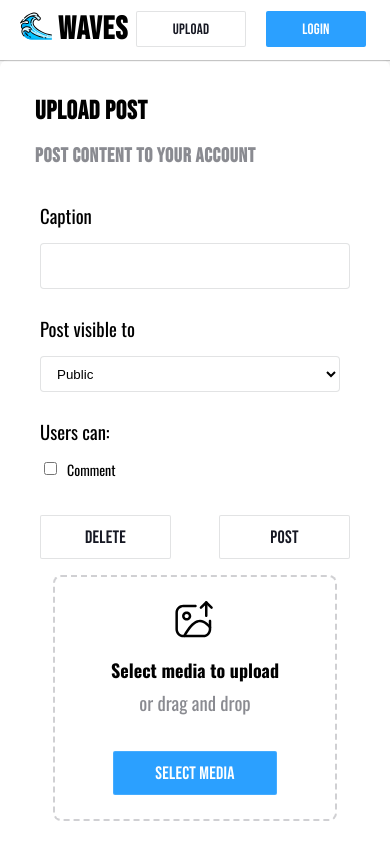
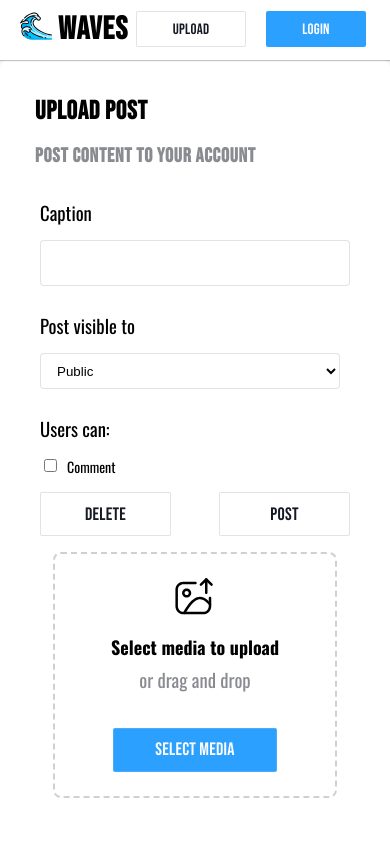
Before and after one commit to neillydev/waves_v2, a Next.js app: page /upload in a window 390 px wide. Built offline with nearby package versions, Linux system fonts and the light colour scheme.

Commit message:
add responsive design

```diff
--- a/src/styles/Upload/Upload.module.css
+++ b/src/styles/Upload/Upload.module.css
@@ -303,6 +303,7 @@
   .uploadBodyContainer {
     align-items: center;
     flex-direction: column;
+    margin-top: 0;
   }
 
   .uploadMeta {
@@ -321,4 +322,8 @@
   .uploadPreviewBefore {
     padding: 24px 56px;
   }
+
+  .uploadSubmitControls {
+    margin-top: 0;
+  }
 }
```
